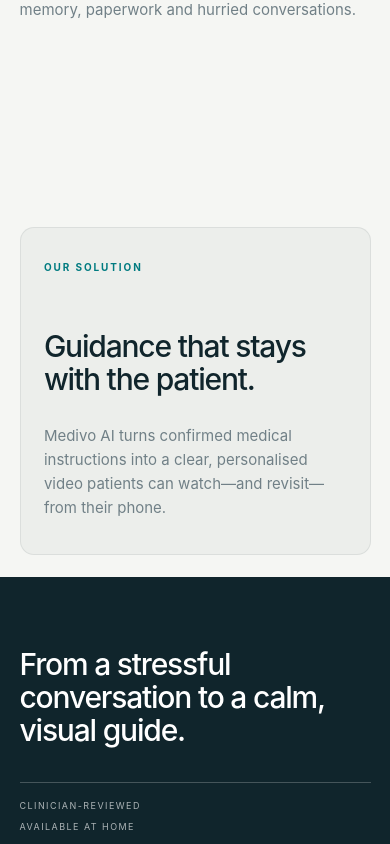
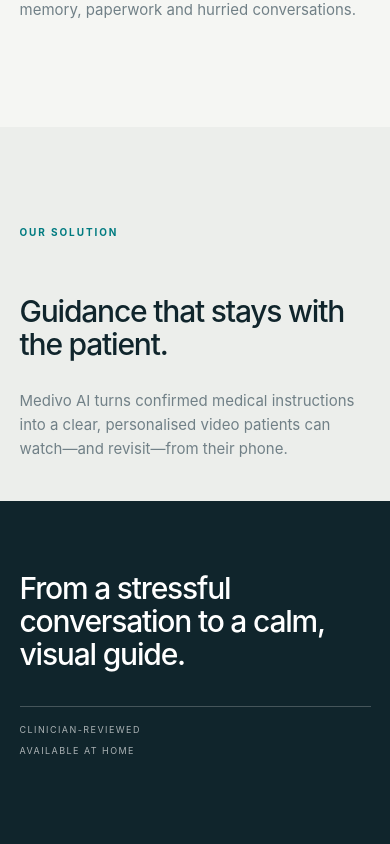
Before and after one commit to STV1222/Medivo-AI-Website, a Next.js app: page / in a window 390 px wide. Shown: the part 2100-2944 px from the top of the page. Built offline with nearby package versions, Linux system fonts and the light colour scheme; a web font is replaced by a local one.

Commit message:
Make solution section a background band

```diff
--- a/app/globals.css
+++ b/app/globals.css
@@ -76,8 +76,8 @@
 .problem-image-slot span:before{content:"";position:absolute;left:0;top:-5px;width:1px;height:28px;background:#879093}
 .problem-editorial-copy h3{font-size:var(--title-size);line-height:var(--title-line);letter-spacing:var(--title-track);font-weight:var(--title-weight);margin:0 0 42px}
 .problem-editorial-copy>p:last-child{font-size:var(--body-size);line-height:var(--body-line);color:var(--muted);max-width:530px}
-.solution{background:#f5f6f3;color:var(--ink);padding:10vw 5vw 5vw}
-.solution-heading{display:grid;grid-template-columns:.9fr 1fr;gap:5vw;align-items:end;text-align:left;background:var(--widget);border:1px solid rgba(16,37,44,.08);border-radius:var(--radius);padding:4.5vw;margin:0 0 22px}
+.solution{background:var(--widget);color:var(--ink);padding:10vw 5vw 5vw}
+.solution-heading{display:grid;grid-template-columns:.9fr 1fr;gap:5vw;align-items:end;text-align:left;margin:0 0 5vw}
 .solution-heading .section-eyebrow{grid-column:1/-1}
 .solution-heading h2{font-family:Inter,Arial,sans-serif;font-size:var(--title-size);line-height:var(--title-line);letter-spacing:var(--title-track);font-weight:var(--title-weight);max-width:620px;margin:0}
 .solution-lead{font-size:var(--body-size);line-height:var(--body-line);color:var(--muted);max-width:620px;margin:0}
@@ -228,7 +228,7 @@
 .problem-controls{padding:28px 0 72px}
 .problem-editorial{grid-template-columns:1fr;gap:50px}
 .problem-editorial-copy{max-width:680px}
-.solution-heading{grid-template-columns:1fr;padding:54px 7vw;gap:28px}
+.solution-heading{grid-template-columns:1fr;gap:28px;margin:0 0 54px}
 .solution-heading h2{font-size:var(--title-size)}
 .solution-outcome{height:780px;min-height:0}
 .solution-message{left:7vw;top:70px;transform:none;width:75%}
@@ -304,7 +304,7 @@
 .comparison-medivo ul{margin-top:64px}
 .footer-main nav{grid-template-columns:1fr}
 .solution{padding-left:0;padding-right:0}
-.solution-heading{margin:0 5vw 22px;padding:34px 6vw;border-radius:14px}
+.solution-heading{margin:0 5vw 40px}
 .solution-outcome{height:800px;border-radius:0;border-left:0;border-right:0}
 .solution-message{left:5vw;right:5vw;top:70px;width:auto}
 .solution-message>p{font-size:var(--title-size)}
```
